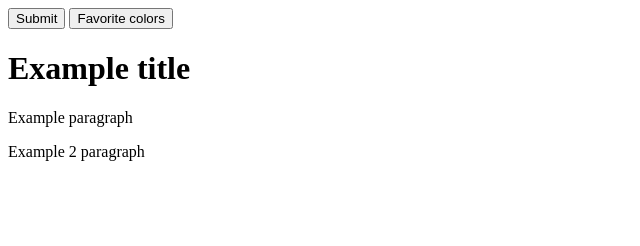
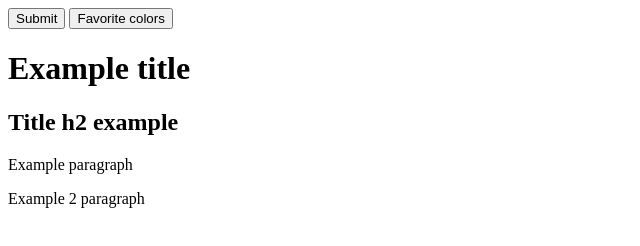
Before and after one commit to edwinj-ac/Definitive-html-CSS-course---Platzi, a plain HTML site: page claassButton/index.html in a window 1280 px wide. Shown: the whole page, without its empty margins (0-640 px from the left). Drawn offline with Linux system fonts and the light colour scheme.

Commit message:
Update index.html

```diff
--- a/claassButton/index.html
+++ b/claassButton/index.html
@@ -12,6 +12,7 @@
     <main>
         <h1>Example title</h1>
     </main>
+    <h2> Title h2 example </h2>
     <p id="pagh1">Example paragraph</p>
     <p id="pagh2">Example 2 paragraph</p>
 </body>
```
